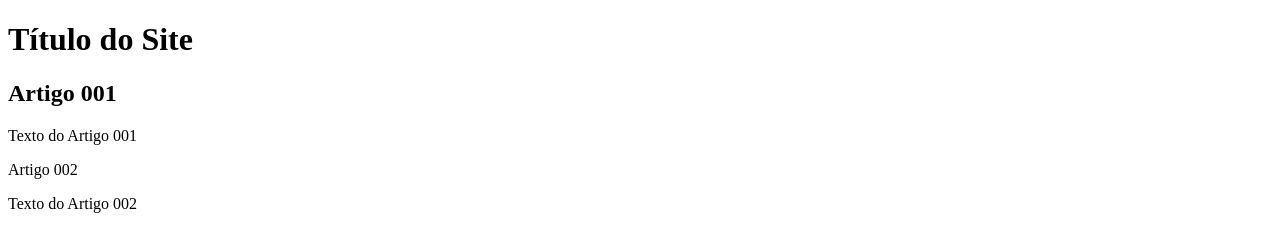
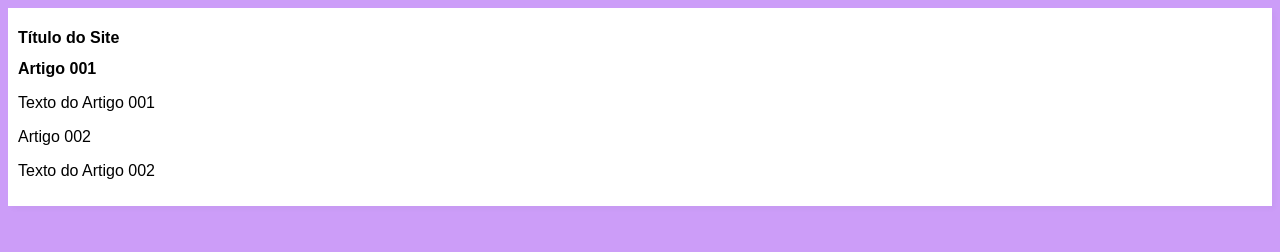
Before and after one commit to rafaelgarbelotte/projeto-site, a plain HTML site: page index.html in a window 1280 px wide. Drawn offline with Linux system fonts and the light colour scheme.

Commit message:
iniciando o design

```diff
--- /dev/null
+++ b/estilos/style.css
@@ -0,0 +1,18 @@
+*{
+    font-family: Arial, Helvetica, sans-serif;
+    font-size: 16px;
+
+    body {
+
+        background-color: rgb(204, 157, 248);
+
+         }
+
+    main  {
+        background-color: rgb(255, 255, 255);
+        width: 500 px;
+        margin: auto;
+        padding: 10px;
+        box-shadow: 3px 3px 5px rgba(0, 0, 0, 0.027);
+    }
+}
--- a/index.html
+++ b/index.html
@@ -5,6 +5,7 @@
     <meta http-equiv="X-UA-Compatible" content="IE=edge">
     <meta name="viewport" content="width=device-width, initial-scale=1.0">
     <title>Título do Site</title>
+    <link rel="stylesheet" href="estilos/style.css">
 </head>
 <body><main>
     <header>
```
